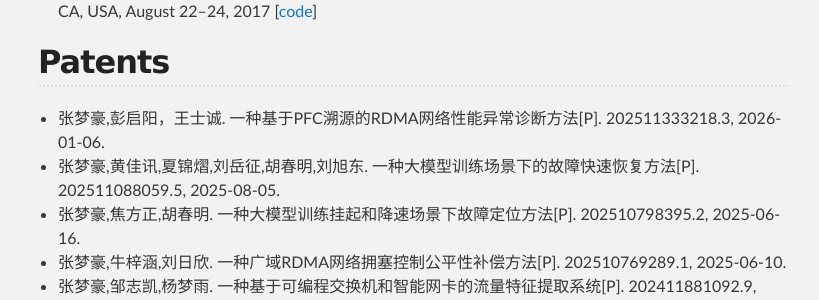
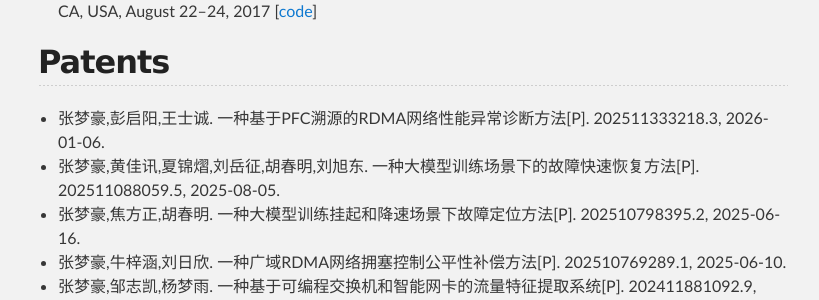
Before and after one commit to zhangmenghao/zhangmenghao.github.io, a Jekyll site: the page built from index.md, in a window 1280 px wide and 900 px high, scrolled down 5633 px. Shown: the part 152-452 px from the top of the window, without its empty margins (227-1046 px from the left). Built offline with Jekyll 4.4.1, drawn with Linux system fonts in a browser that asks for light colours.

Commit message:
Update patent

```diff
--- a/index.md
+++ b/index.md
@@ -193,7 +193,7 @@
 
 
 ## Patents
-* 张梦豪,彭启阳，王士诚. 一种基于PFC溯源的RDMA网络性能异常诊断方法[P]. 202511333218.3, 2026-01-06.
+* 张梦豪,彭启阳,王士诚. 一种基于PFC溯源的RDMA网络性能异常诊断方法[P]. 202511333218.3, 2026-01-06.
 * 张梦豪,黄佳讯,夏锦熠,刘岳征,胡春明,刘旭东. 一种大模型训练场景下的故障快速恢复方法[P]. 202511088059.5, 2025-08-05.
 * 张梦豪,焦方正,胡春明. 一种大模型训练挂起和降速场景下故障定位方法[P]. 202510798395.2, 2025-06-16.
 * 张梦豪,牛梓涵,刘日欣. 一种广域RDMA网络拥塞控制公平性补偿方法[P]. 202510769289.1, 2025-06-10.
```
